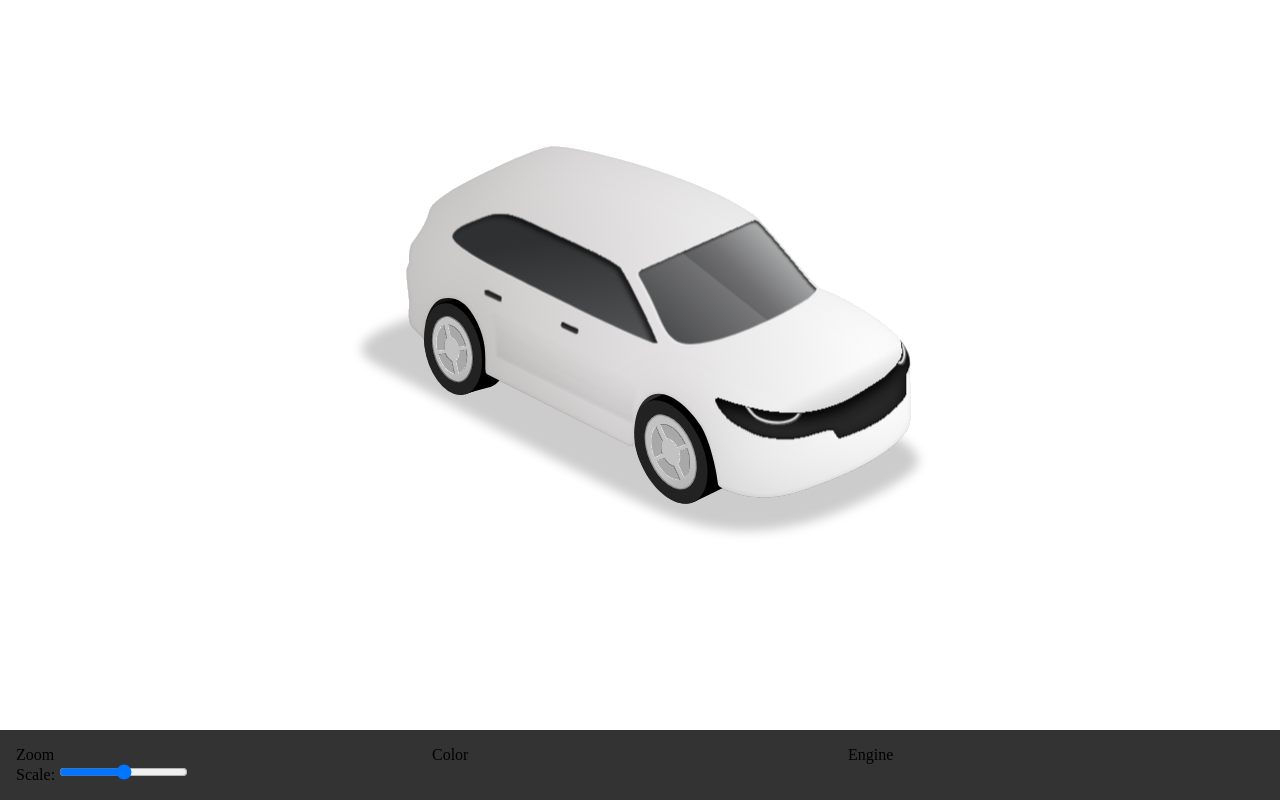
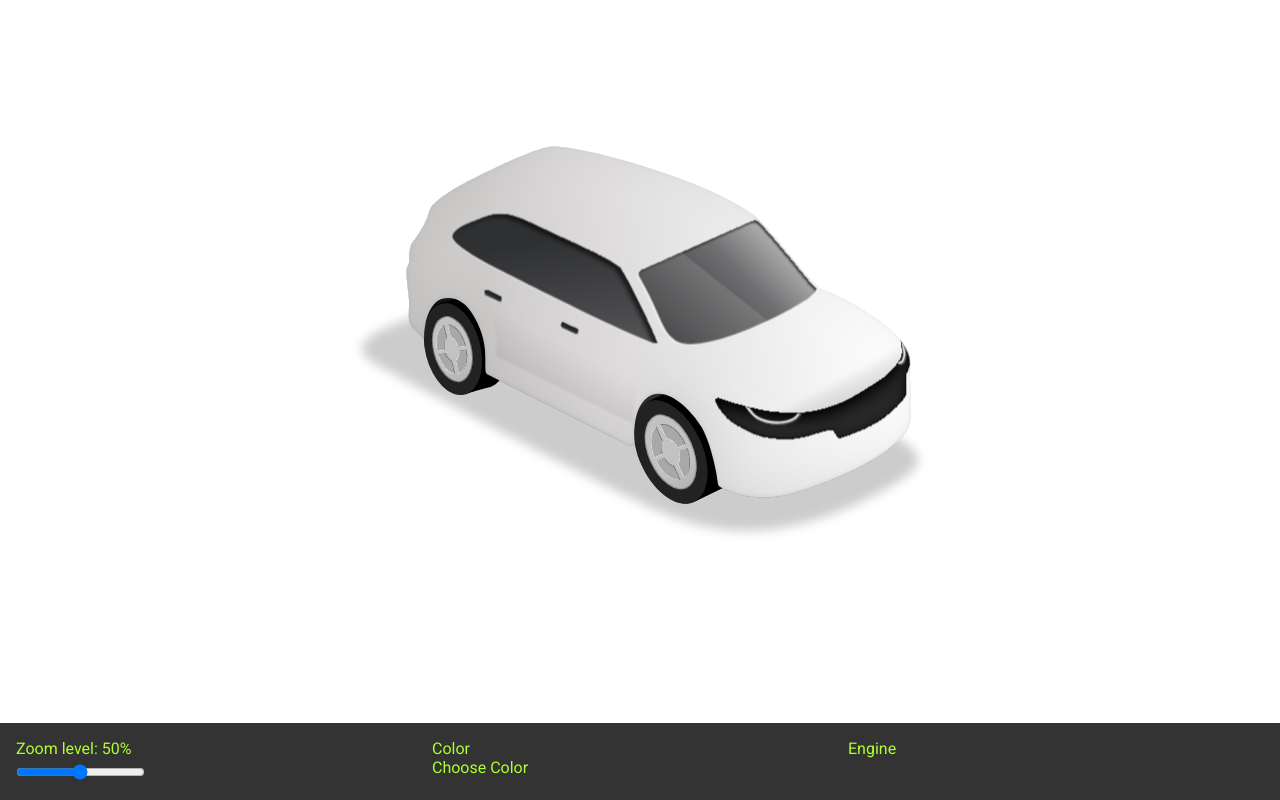
Before and after one commit to Zoli-88/car, a plain HTML site: page index.html in a window 1280 px wide. Drawn offline with Linux system fonts and the light colour scheme.

Commit message:
displayed zoom level in percentages

```diff
--- a/index.html
+++ b/index.html
@@ -4,6 +4,9 @@
   <meta charset="UTF-8">
   <meta name="viewport" content="width=device-width, initial-scale=1.0">
   <title>Car Project</title>
+  <link rel="preconnect" href="https://fonts.googleapis.com">
+  <link rel="preconnect" href="https://fonts.gstatic.com" crossorigin>
+  <link href="https://fonts.googleapis.com/css2?family=Montserrat:wght@300;400;500;600&family=Roboto:ital,wght@0,100;0,300;0,400;0,500;0,700;0,900;1,100;1,300;1,400;1,500;1,700;1,900&display=swap" rel="stylesheet">
   <link rel="stylesheet" href="style.css">
   <script src="/script.js" defer></script>
 </head>
@@ -422,12 +425,12 @@
   </div>
   <div class="controls">
     <div class="scale-controls">
-      <p>Zoom</p>
-      <label for="scale">Scale:</label>
-      <input type="range" id="scale" min="0.75" max="1.25" step="any" value="1">
+      <label for="scale">Zoom level:</label>
+      <input type="range" id="scale" min="1" max="100" step="any" value="50">
     </div>
     <div class="color-controls">
       <p>Color</p>
+      <label for="color">Choose Color</label>
     </div>
     <div class="engine-controls">
       <p>Engine</p>
--- a/script.js
+++ b/script.js
@@ -1,19 +1,46 @@
 // ===== Variables =====
 // DOM Elements
+const $rangeLabel = document.querySelector('label[for="scale"]');
 const $rangeInput = document.querySelector('input[id="scale"]');
 const $car = document.querySelector('.car-svg');
 
+// Car scale related values
+const minScaleValue = 0.75;
+const maxScaleValue = 1.25;
+const minInputRange = 1;
+const maxInputRange = 100;
+
 // Initial scale of the car (default)
 const initialScaleValue = 1;
+const initialZoomLevel = '50';
 
-// Initialize car scale with the default value
-scaleCar();
+// Initialize car scale with the default value and display the initial zoom level
+initialScale();
+displayInitialZoomLevel();
 
 // ===== Event Listeners =====
 $rangeInput.addEventListener('input', scaleCar);
 
 // ===== Functions =====
+function initialScale() {
+  $car.style.transform = `scale(${initialScaleValue})`;
+}
+
+function displayInitialZoomLevel() {
+  $rangeLabel.textContent = `Zoom level: ${initialZoomLevel}%`;
+}
+
 function scaleCar() {
-  const scaleValue = Number(this.value) || initialScaleValue;
-  $car.style.transform = `scale(${scaleValue})`;
+  const scaleValue = Math.round(Number(this.value));
+
+  $car.style.transform = `scale(${mapValue(scaleValue, minInputRange, maxInputRange, minScaleValue, maxScaleValue)})`;
+  displayZoomLevel(scaleValue);
 }
+
+function displayZoomLevel(scaleValue) {
+  $rangeLabel.textContent = `Zoom level: ${scaleValue}%`;
+}
+
+function mapValue(value, minInput, maxInput, minOutput, maxOutput) {
+  return minOutput + ((value - minInput) / (maxInput - minInput)) * (maxOutput - minOutput);
+}
--- a/style.css
+++ b/style.css
@@ -2,6 +2,11 @@
   box-sizing: border-box;
   margin: 0;
   padding: 0;
+}
+
+body {
+  font-family: "Roboto", sans-serif;
+  color: greenyellow;
 }
 
 .svg-wrapper {
@@ -22,3 +27,8 @@
   bottom: 0;
   width: 100%;
 }
+
+.scale-controls label {
+  display: block;
+  margin-bottom: .4rem;
+}
```
